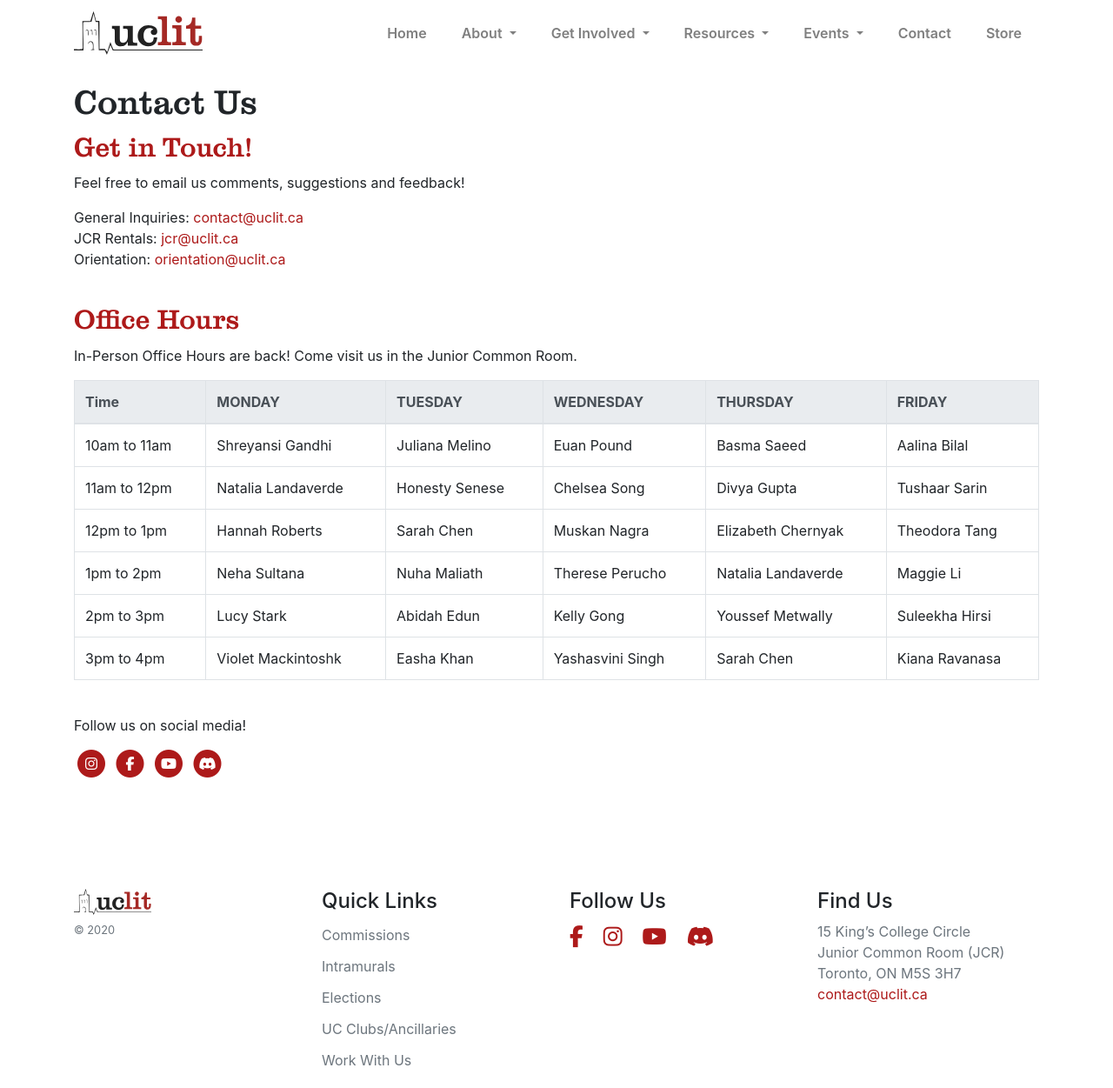
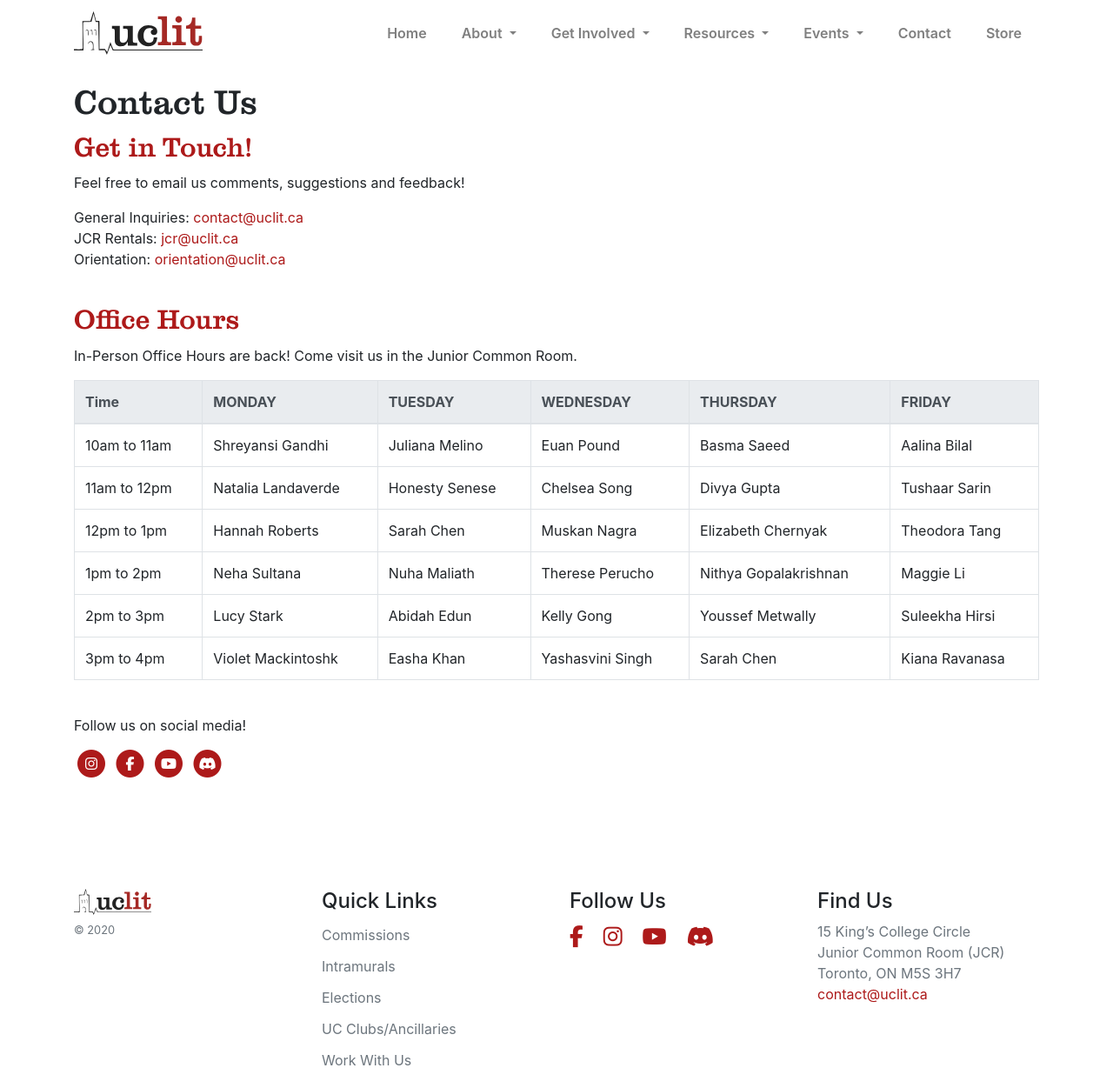
Before and after one commit to uclit-webmaster/uclit-site, a Jekyll site: the page built from contact.html, in a window 1280 px wide and 1251 px high. Shown: the whole window at 87% size. Built offline with Jekyll 4.4.1, drawn with Linux system fonts in a browser that asks for light colours; nearby versions of some CDN libraries.

Commit message:
Update contact.html

```diff
--- a/contact.html
+++ b/contact.html
@@ -24,7 +24,7 @@ title: Contact Us
  <tr><td>10am to 11am </td><td>Shreyansi Gandhi</td><td>Juliana Melino</td><td>Euan Pound</td><td>Basma Saeed</td><td>Aalina Bilal</td></tr>
  <tr><td>11am to 12pm</td><td>Natalia Landaverde</td><td>Honesty Senese</td><td>Chelsea Song</td><td>Divya Gupta</td><td>Tushaar Sarin</td></tr>
  <tr><td>12pm to 1pm</td><td>Hannah Roberts</td><td>Sarah Chen</td><td>Muskan Nagra</td><td>Elizabeth Chernyak</td><td>Theodora Tang</td></tr>
- <tr><td>1pm to 2pm</td><td>Neha Sultana</td><td>Nuha Maliath</td><td>Therese Perucho</td><td>Natalia Landaverde</td><td>Maggie Li</td></tr>
+ <tr><td>1pm to 2pm</td><td>Neha Sultana</td><td>Nuha Maliath</td><td>Therese Perucho</td><td>Nithya Gopalakrishnan</td><td>Maggie Li</td></tr>
  <tr><td>2pm to 3pm</td><td>Lucy Stark</td><td>Abidah Edun</td><td>Kelly Gong</td><td>Youssef Metwally</td><td>Suleekha Hirsi</td></tr>
  <tr><td>3pm to 4pm</td><td>Violet Mackintoshk</td><td>Easha Khan</td><td>Yashasvini Singh</td><td>Sarah Chen</td><td>Kiana Ravanasa</td></tr>
 </tbody></table>
```
